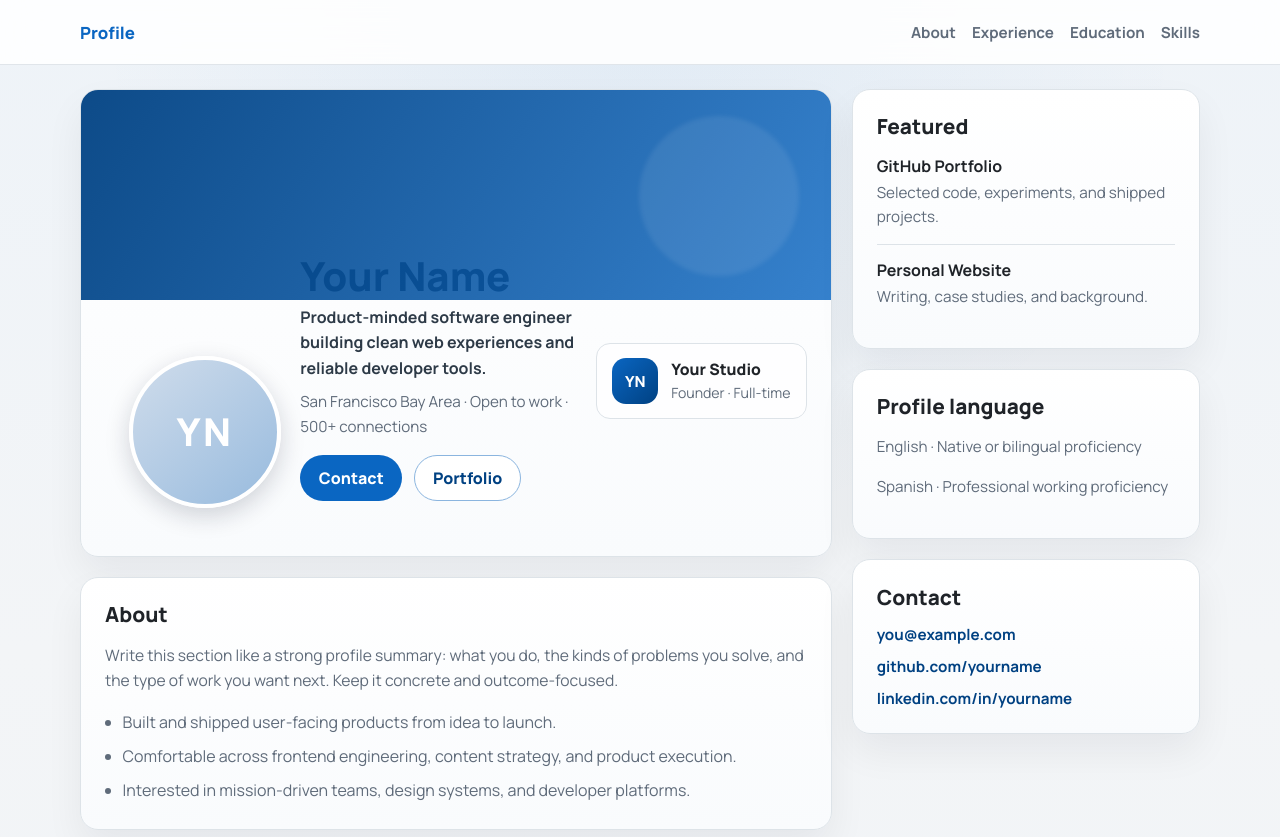
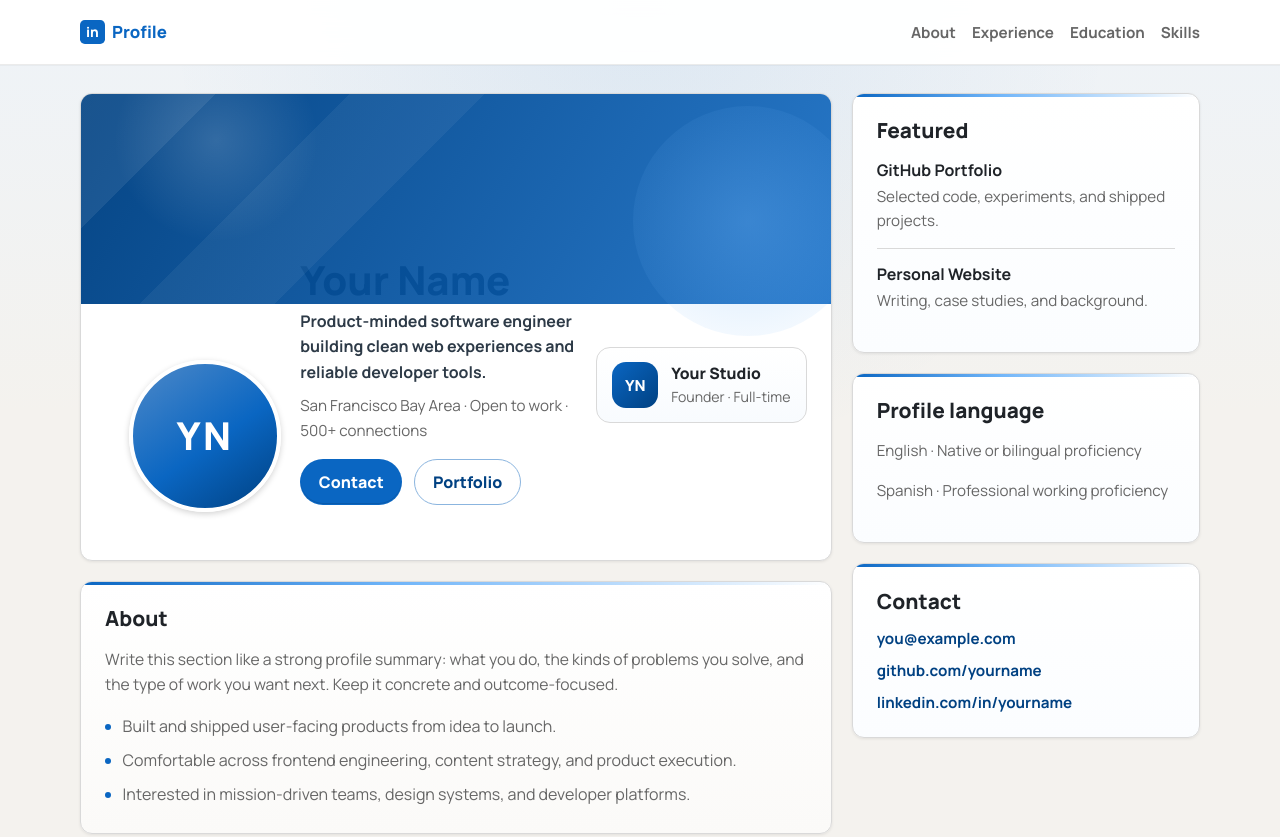
Before and after one commit to rigualj/bio, a website built with Vite: page index.html in a window 1280 px wide. Shown: the top 837 px of the page. Built offline with nearby package versions, Linux system fonts and the light colour scheme; files whose address does not match are found by name.

Commit message:
styling fix

```diff
--- a/src/styles.css
+++ b/src/styles.css
@@ -1,15 +1,17 @@
 :root {
   color-scheme: light;
-  --bg: #f3f5f7;
+  --bg: #f4f2ee;
+  --bg-strong: #eef3f8;
   --surface: #ffffff;
-  --surface-soft: #f9fbfd;
+  --surface-soft: #fbfaf8;
   --ink: #1f2328;
-  --muted: #5f6b7a;
-  --line: #dde3e8;
+  --muted: #666666;
+  --line: #d9d9d9;
   --accent: #0a66c2;
   --accent-strong: #004182;
+  --accent-soft: #70b5f9;
   --badge: #eef3f8;
-  --shadow: 0 18px 38px rgba(15, 23, 42, 0.06);
+  --shadow: 0 1px 3px rgba(0, 0, 0, 0.08);
 }
 
 * {
@@ -19,8 +21,8 @@
 html {
   min-height: 100%;
   background:
-    radial-gradient(circle at top, rgba(10, 102, 194, 0.06), transparent 30%),
-    linear-gradient(180deg, #eef3f8 0%, var(--bg) 38%, #eef2f6 100%);
+    radial-gradient(circle at top, rgba(10, 102, 194, 0.08), transparent 26%),
+    linear-gradient(180deg, var(--bg-strong) 0%, var(--bg) 24%, var(--bg) 100%);
   scroll-behavior: smooth;
 }
 
@@ -40,8 +42,9 @@ a {
   top: 0;
   z-index: 10;
   backdrop-filter: blur(18px);
-  background: rgba(255, 255, 255, 0.88);
-  border-bottom: 1px solid rgba(221, 227, 232, 0.9);
+  background: rgba(255, 255, 255, 0.96);
+  border-bottom: 1px solid rgba(0, 0, 0, 0.08);
+  box-shadow: 0 1px 0 rgba(0, 0, 0, 0.03);
 }
 
 .topbar-inner {
@@ -55,10 +58,27 @@ a {
 }
 
 .brand {
+  display: inline-flex;
+  align-items: center;
+  gap: 0.45rem;
   font-size: 1.05rem;
   font-weight: 800;
   color: var(--accent);
   text-decoration: none;
+}
+
+.brand::before {
+  content: 'in';
+  display: inline-grid;
+  place-items: center;
+  width: 1.55rem;
+  height: 1.55rem;
+  border-radius: 0.3rem;
+  background: var(--accent);
+  color: #ffffff;
+  font-size: 0.86rem;
+  font-weight: 800;
+  line-height: 1;
 }
 
 .topbar-nav {
@@ -68,10 +88,25 @@ a {
 }
 
 .topbar-nav a {
+  position: relative;
   color: var(--muted);
   font-size: 0.95rem;
   font-weight: 700;
   text-decoration: none;
+  padding: 0.2rem 0;
+}
+
+.topbar-nav a::after {
+  content: '';
+  position: absolute;
+  left: 0;
+  right: 0;
+  bottom: -0.7rem;
+  height: 2px;
+  transform: scaleX(0);
+  transform-origin: center;
+  background: var(--accent);
+  transition: transform 180ms ease;
 }
 
 .topbar-nav a:hover,
@@ -80,10 +115,14 @@ a {
   color: var(--accent);
 }
 
+.topbar-nav a:hover::after {
+  transform: scaleX(1);
+}
+
 .page-shell {
   width: min(1120px, calc(100% - 2rem));
   margin: 0 auto;
-  padding: 1.5rem 0 3rem;
+  padding: 1.75rem 0 3rem;
 }
 
 .profile-layout {
@@ -102,12 +141,25 @@ a {
 .profile-card {
   overflow: hidden;
   border: 1px solid var(--line);
-  border-radius: 18px;
+  border-radius: 12px;
   background: linear-gradient(180deg, var(--surface) 0%, var(--surface-soft) 100%);
   box-shadow: var(--shadow);
   opacity: 0;
   transform: translateY(20px);
   animation: rise 560ms ease forwards;
+}
+
+.profile-card:not(.hero-card) {
+  position: relative;
+}
+
+.profile-card:not(.hero-card)::before {
+  content: '';
+  position: absolute;
+  inset: 0 auto auto 0;
+  width: 100%;
+  height: 3px;
+  background: linear-gradient(90deg, var(--accent) 0%, var(--accent-soft) 42%, transparent 100%);
 }
 
 .content-column .profile-card:nth-child(2) {
@@ -133,25 +185,26 @@ a {
 
 .hero-card {
   padding-bottom: 1.5rem;
+  background: #ffffff;
 }
 
 .hero-banner {
   height: 210px;
   background:
-    linear-gradient(120deg, rgba(0, 65, 130, 0.95), rgba(10, 102, 194, 0.82)),
-    linear-gradient(35deg, rgba(255, 255, 255, 0.1), transparent 55%);
+    radial-gradient(circle at 18% 22%, rgba(255, 255, 255, 0.16), transparent 16%),
+    linear-gradient(135deg, rgba(255, 255, 255, 0.08) 0 14%, transparent 14% 28%, rgba(255, 255, 255, 0.05) 28% 42%, transparent 42% 100%),
+    linear-gradient(120deg, rgba(0, 65, 130, 0.98), rgba(10, 102, 194, 0.88));
   position: relative;
 }
 
 .hero-banner::after {
   content: '';
   position: absolute;
-  inset: auto 2rem 1.5rem auto;
-  width: 160px;
-  height: 160px;
+  inset: auto -2rem -2rem auto;
+  width: 230px;
+  height: 230px;
   border-radius: 999px;
-  background: rgba(255, 255, 255, 0.08);
-  filter: blur(2px);
+  background: radial-gradient(circle, rgba(112, 181, 249, 0.3), rgba(112, 181, 249, 0));
 }
 
 .hero-body,
@@ -180,7 +233,7 @@ a {
   height: 152px;
   border-radius: 999px;
   border: 4px solid var(--surface);
-  box-shadow: 0 8px 24px rgba(15, 23, 42, 0.18);
+  box-shadow: 0 2px 6px rgba(0, 0, 0, 0.18);
 }
 
 .avatar-wrap {
@@ -200,7 +253,7 @@ a {
   place-items: center;
   position: absolute;
   inset: 0;
-  background: linear-gradient(140deg, #cfdceb, #98bbde);
+  background: linear-gradient(145deg, #4e89c8, #0a66c2 55%, #004182 100%);
   color: #ffffff;
   font-size: 2.4rem;
   font-weight: 800;
@@ -290,6 +343,7 @@ a {
 .button-primary {
   background: var(--accent);
   color: #ffffff;
+  box-shadow: inset 0 -1px 0 rgba(0, 0, 0, 0.12);
 }
 
 .button-primary:hover {
@@ -311,7 +365,7 @@ a {
   padding: 0.85rem 0.95rem;
   border: 1px solid var(--line);
   border-radius: 14px;
-  background: rgba(255, 255, 255, 0.82);
+  background: linear-gradient(180deg, #ffffff 0%, #f8fbfe 100%);
 }
 
 .company-mark,
@@ -374,6 +428,10 @@ a {
   line-height: 1.7;
 }
 
+.highlight-list li::marker {
+  color: var(--accent);
+}
+
 .highlight-list li + li {
   margin-top: 0.45rem;
 }
@@ -397,7 +455,7 @@ a {
 .timeline-marker {
   width: 52px;
   height: 52px;
-  background: linear-gradient(135deg, #deebf7, #bfd6ee);
+  background: linear-gradient(135deg, #e6f0fb, #bfd6ee);
   color: var(--accent-strong);
 }
 
@@ -454,6 +512,7 @@ a {
 
 .sidebar-card {
   padding: 1.2rem 1.25rem 1.3rem;
+  background: linear-gradient(180deg, #ffffff 0%, #fbfdff 100%);
 }
 
 .featured-link {
@@ -461,6 +520,7 @@ a {
   gap: 0.25rem;
   padding: 0.9rem 0;
   text-decoration: none;
+  transition: transform 180ms ease, color 180ms ease;
 }
 
 .featured-link + .featured-link {
@@ -477,6 +537,10 @@ a {
   text-decoration: none;
   color: var(--accent-strong);
   font-weight: 700;
+}
+
+.featured-link:hover {
+  transform: translateX(2px);
 }
 
 @keyframes rise {
@@ -514,6 +578,10 @@ a {
     flex-direction: column;
   }
 
+  .topbar-nav a::after {
+    bottom: -0.2rem;
+  }
+
   .hero-banner {
     height: 150px;
   }
```
